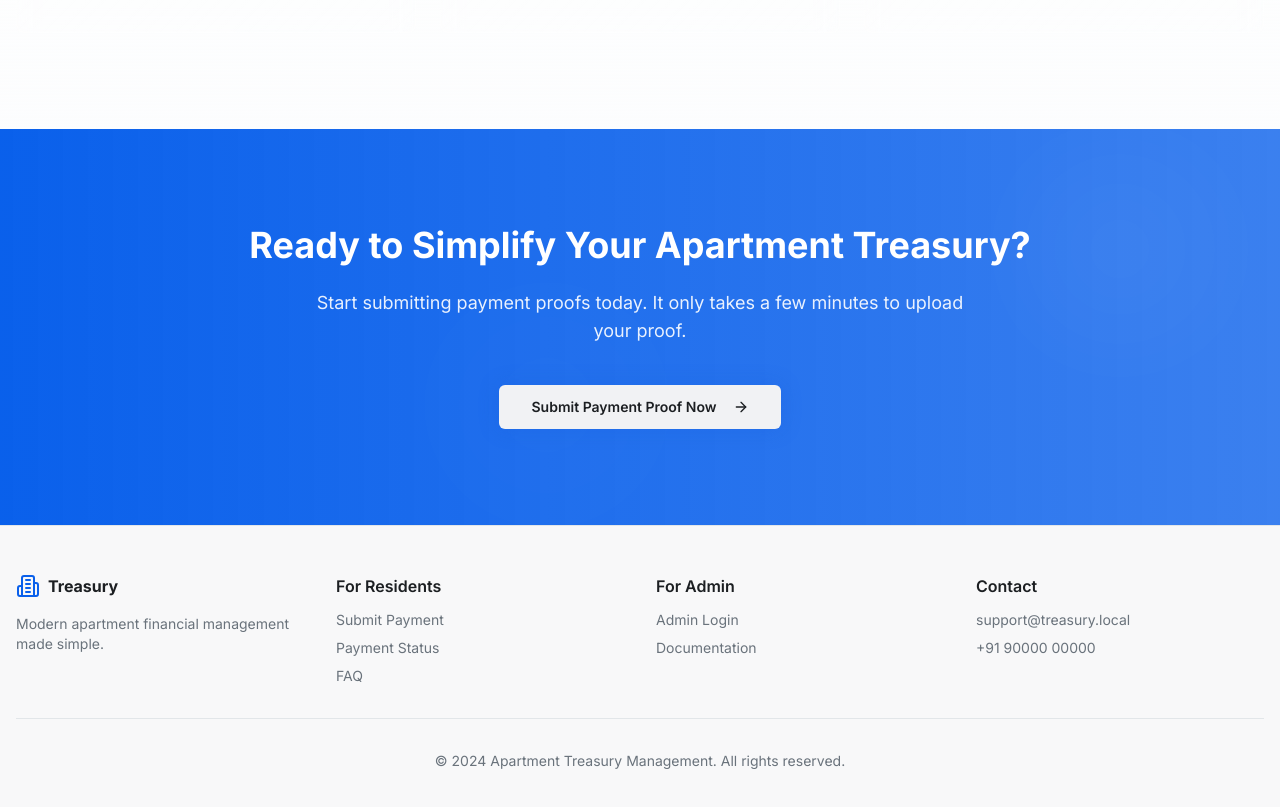
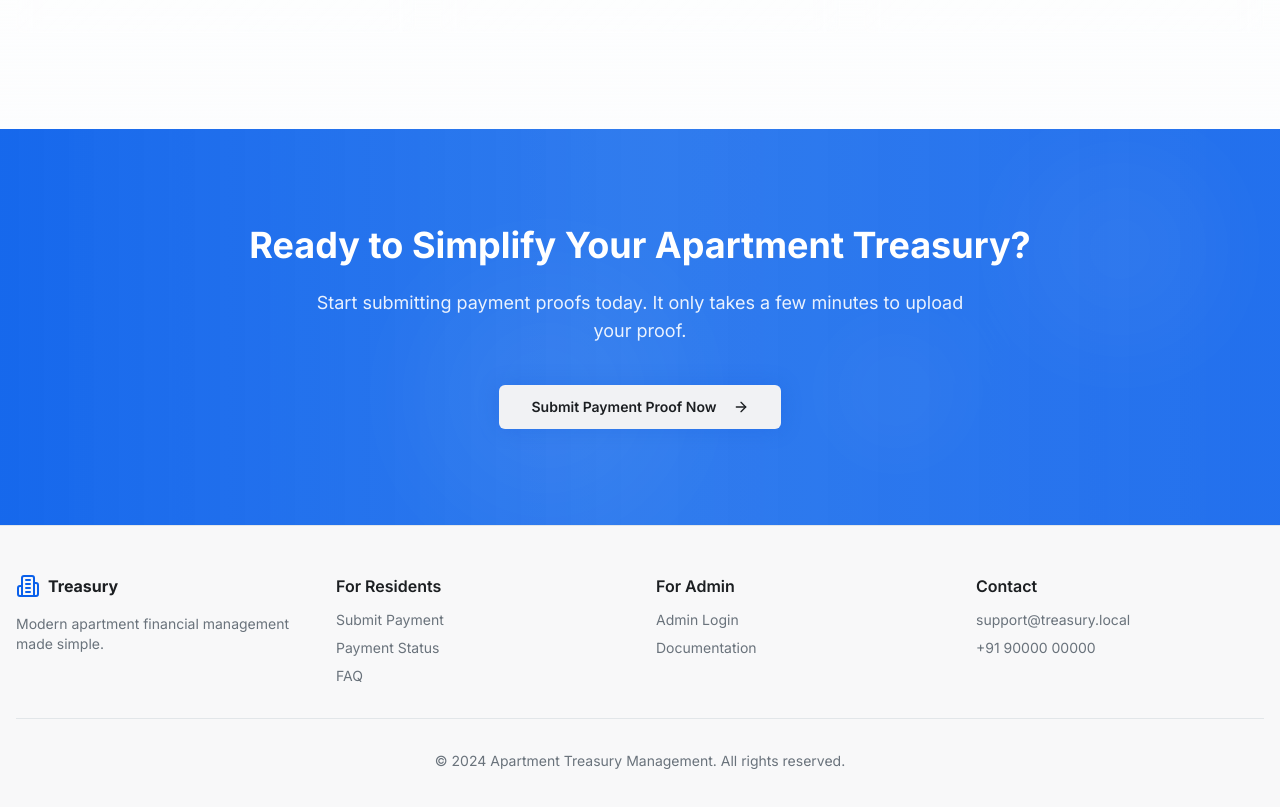
Before and after one commit to varshith14332/apartment_bills, a React (Vite) app: page / in a window 1280 px wide. Shown: the part 1900-2707 px from the top of the page. Built offline with nearby package versions, Linux system fonts and the light colour scheme.

Commit message:
completionId: cgen-bfcb9b1aaf734d7da77a62ec07d0cb2e
cgen-bfcb9b1aaf734d7da77a62ec07d0cb2e

```diff
--- a/client/pages/Home.tsx
+++ b/client/pages/Home.tsx
@@ -405,10 +405,14 @@ export default function Home() {
       </section>
 
       {/* CTA Section */}
-      <section className="relative bg-gradient-to-r from-primary via-primary/90 to-primary/80 text-primary-foreground py-16 md:py-24 overflow-hidden">
-        <div className="absolute inset-0 opacity-20">
-          <div className="absolute top-10 right-20 w-40 h-40 bg-white/30 rounded-full filter blur-3xl animate-pulse"></div>
-          <div className="absolute bottom-0 left-1/3 w-60 h-60 bg-white/20 rounded-full filter blur-3xl animate-pulse delay-1000"></div>
+      <section className="relative bg-gradient-to-r from-primary/95 via-primary/85 to-primary/90 text-primary-foreground py-16 md:py-24 overflow-hidden">
+        {/* Animated gradient overlay */}
+        <div className="absolute inset-0 bg-gradient-to-r from-transparent via-white/5 to-transparent opacity-60 mix-blend-overlay"></div>
+        {/* Animated background blobs */}
+        <div className="absolute inset-0 opacity-30">
+          <div className="absolute top-10 right-20 w-40 h-40 bg-white/25 rounded-full filter blur-3xl animate-pulse float-animation"></div>
+          <div className="absolute bottom-0 left-1/3 w-60 h-60 bg-white/20 rounded-full filter blur-3xl animate-pulse float-animation-reverse delay-1000"></div>
+          <div className="absolute top-1/2 right-1/4 w-32 h-32 bg-white/15 rounded-full filter blur-2xl animate-pulse" style={{ animationDuration: '5s' }}></div>
         </div>
 
         <div
```
